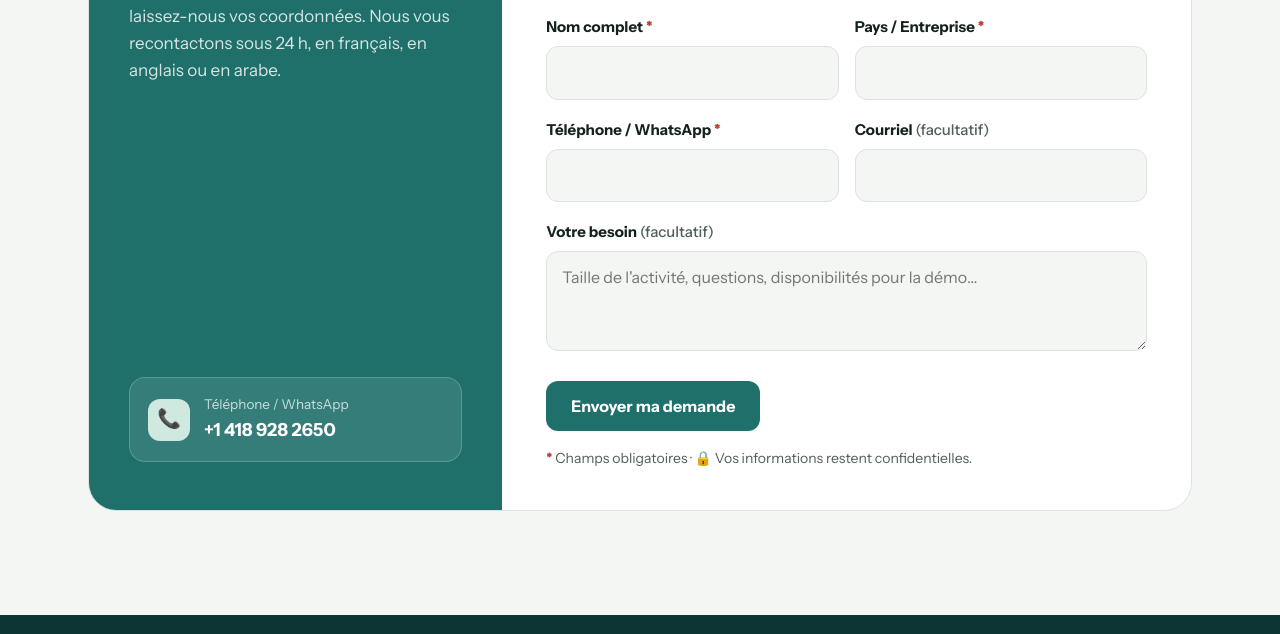
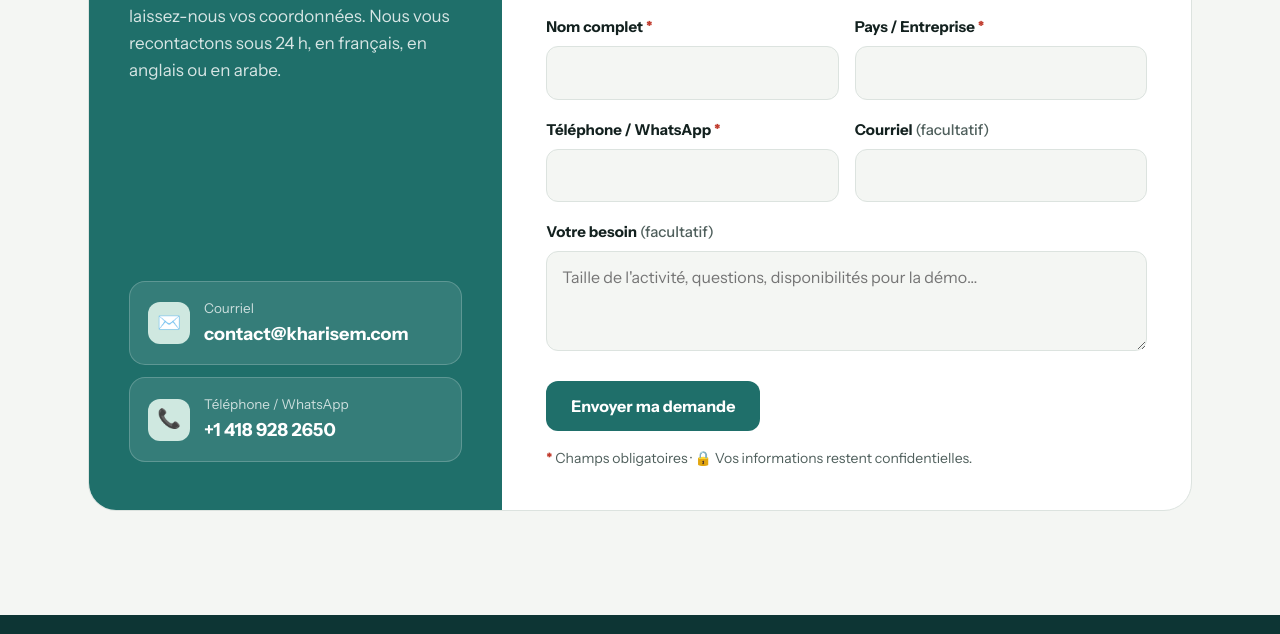
Before and after one commit to sihem-kh/KhariSem, a plain HTML site: page index.html in a window 1280 px wide. Shown: the part 3956-4590 px from the top of the page. Drawn offline with nearby package versions, Linux system fonts and the light colour scheme.

Commit message:
Ajout du courriel contact@kharisem.com

```diff
--- a/index.html
+++ b/index.html
@@ -149,7 +149,8 @@ details p{margin-top:12px;color:var(--muted)}
 .contact-side{background:var(--teal);color:#fff;padding:48px 40px;display:flex;flex-direction:column;gap:18px}
 .contact-side h2{font-size:clamp(30px,3.4vw,40px);line-height:1.1;font-weight:800}
 .contact-side p{color:rgba(255,255,255,.82)}
-.contact-call{margin-top:auto;display:flex;align-items:center;gap:14px;color:#fff;text-decoration:none;background:rgba(255,255,255,.1);border:1px solid rgba(255,255,255,.2);border-radius:16px;padding:16px 18px}
+.contact-links{margin-top:auto;display:flex;flex-direction:column;gap:12px}
+.contact-call{display:flex;align-items:center;gap:14px;color:#fff;text-decoration:none;background:rgba(255,255,255,.1);border:1px solid rgba(255,255,255,.2);border-radius:16px;padding:16px 18px}
 .contact-call:hover{background:rgba(255,255,255,.16)}
 .contact-call .ic{width:42px;height:42px;border-radius:12px;background:var(--mint);color:var(--night);display:flex;align-items:center;justify-content:center;font-size:19px;flex-shrink:0}
 .contact-call small{display:block;font-size:13.5px;color:rgba(255,255,255,.75)}
@@ -455,11 +456,16 @@ footer{background:var(--night);color:rgba(255,255,255,.7);padding:40px 0;font-si
       <div class="contact-side">
         <h2 data-fr="Demander une démonstration ou un devis" data-en="Request a demo or a quote">Demander une démonstration ou un devis</h2>
         <p data-fr="Choisissez le logiciel qui vous intéresse et laissez-nous vos coordonnées. Nous vous recontactons sous 24 h, en français, en anglais ou en arabe." data-en="Choose the software you're interested in and leave us your details. We'll get back to you within 24 hours, in French, English or Arabic.">Choisissez le logiciel qui vous intéresse et laissez-nous vos coordonnées. Nous vous recontactons sous 24 h, en français, en anglais ou en arabe.</p>
-        <!-- Courriel à ajouter après l'achat du domaine : contact@ -->
+        <div class="contact-links">
+        <a class="contact-call" href="mailto:contact@kharisem.com">
+          <span class="ic" aria-hidden="true">✉️</span>
+          <span><small data-fr="Courriel" data-en="Email">Courriel</small><b class="ltr">contact@kharisem.com</b></span>
+        </a>
         <a class="contact-call" href="tel:+14189282650">
           <span class="ic" aria-hidden="true">📞</span>
           <span><small data-fr="Téléphone / WhatsApp" data-en="Phone / WhatsApp">Téléphone / WhatsApp</small><b class="ltr">+1 418 928 2650</b></span>
         </a>
+        </div>
       </div>
       <div class="contact-form">
         <form class="demo-form" id="demoForm" action="https://api.web3forms.com/submit" method="POST" novalidate>
```
